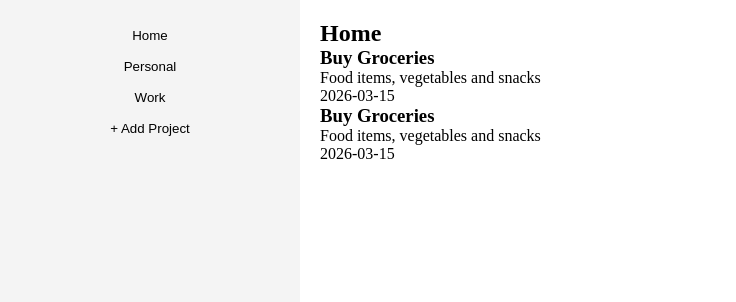
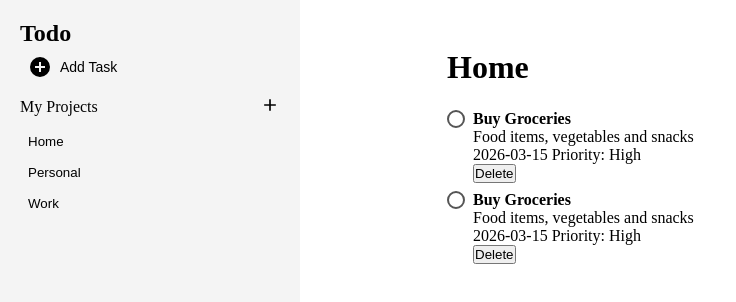
Before and after one commit to wolfieslab/Todo-app, a website built with webpack: page src/index.html in a window 1280 px wide. Shown: the whole page, without its empty margins (0-736 px from the left). Built offline with nearby package versions, Linux system fonts and the light colour scheme.

Commit message:
feat: implement custom checkbox for todos

```diff
--- a/modules/ui.js
+++ b/modules/ui.js
@@ -4,6 +4,30 @@ import todo from "./todo";
 export function renderProjects() {
     const sidebar = document.getElementById("projects");
     sidebar.innerHTML = "";
+
+    const logo = document.createElement("div");
+    logo.classList.add("logo");
+    logo.textContent = "Todo";
+
+    const addTaskBtn = document.createElement("button")
+    addTaskBtn.classList.add("add-task-btn");
+    addTaskBtn.innerHTML = `<svg xmlns="http://www.w3.org/2000/svg" viewBox="0 0 24 24"><title>plus-circle</title><path d="M17,13H13V17H11V13H7V11H11V7H13V11H17M12,2A10,10 0 0,0 2,12A10,10 0 0,0 12,22A10,10 0 0,0 22,12A10,10 0 0,0 12,2Z" /></svg>
+        <span>Add Task</span>`;
+
+    const heading = document.createElement("div");
+    heading.classList.add("heading")
+
+    const headingText = document.createElement("div");
+    headingText.classList.add("heading-text");
+    headingText.textContent = "My Projects";
+
+    const addProjectBtn = document.createElement("button");
+    addProjectBtn.classList.add("add-project-btn");
+    addProjectBtn.innerHTML = `
+        <svg xmlns="http://www.w3.org/2000/svg" viewBox="0 0 24 24"><title>plus</title><path d="M19,13H13V19H11V13H5V11H11V5H13V11H19V13Z" /></svg>`;
+    heading.append(headingText, addProjectBtn);
+
+    sidebar.append(logo, addTaskBtn, heading);
 
     getProjects().forEach((project, index) => {
         const btn = document.createElement("button");
@@ -12,12 +36,6 @@ export function renderProjects() {
 
         sidebar.appendChild(btn);
     });
-
-    const addProjectBtn = document.createElement("button");
-    addProjectBtn.textContent = "+ Add Project";
-    addProjectBtn.classList.add("add-project-btn");
-
-    sidebar.appendChild(addProjectBtn);
 }
 
 export function renderTodos(project) {
@@ -25,21 +43,44 @@ export function renderTodos(project) {
     list.innerHTML = "";
 
     const heading = document.createElement("h2");
-    heading.classList.add("heading");
+    heading.classList.add("title");
     heading.textContent = project.name;
 
     list.appendChild(heading);
 
-    project.getTodos().forEach((todo, index) => {
-        const item = document.createElement("div");
-        item.classList.add("todo");
-
-        item.innerHTML =
-        `
-            <h3>${todo.getData().title}</h3>
-            <p>${todo.getData().description}</p>
-            <p><span>${todo.getData().dueDate}</span></p>
-        `;
+    project.getTodos().forEach(todo => {
+        const item = createTodoElement(todo);
         list.appendChild(item);
     });
 }
+
+function createTodoElement(todo) {
+    const todoDiv = document.createElement("div");
+    todoDiv.classList.add("todo");
+
+    const todoCheckbox = document.createElement("label");
+    todoCheckbox.classList.add("todo-checkbox");
+
+    todoCheckbox.innerHTML = `
+            <input type="checkbox">
+            <span class="checkmark">
+                <svg class="icon" xmlns="http://www.w3.org/2000/svg" viewBox="0 0 24 24"><title>check</title><path d="M21,7L9,19L3.5,13.5L4.91,12.09L9,16.17L19.59,5.59L21,7Z" /></svg>
+            </span>
+        `;
+
+    const todoDetails = document.createElement("div");
+    todoDetails.classList.add("todo-details");
+
+    todoDetails.innerHTML = `
+        <h4>${todo.getData().title}</h4>
+        <p>${todo.getData().description}</p>
+        <p>
+            <span>${todo.getData().dueDate}</span>
+            <span>Priority: ${todo.getData().priority}</span>
+        </p>
+        <button class="delete-todo-btn">Delete</button>
+    `;
+
+    todoDiv.append(todoCheckbox, todoDetails);
+    return todoDiv;
+}
--- a/src/styles.css
+++ b/src/styles.css
@@ -19,17 +19,99 @@
     padding: 20px;
 }
 
-#todos {
-    padding: 20px;
-}
-
 #projects button {
     border: none;
     background: transparent;
-    width: 100%;
-    padding: 8px 0;
+    text-align: start;
+    padding: 8px;
 }
 
 #projects button:hover {
     background-color: rgba(0, 0, 0, 0.1);
 }
+
+#todos {
+    padding: 5% 15%;
+}
+
+div.logo {
+    font-size: 24px;
+    font-weight: bold;
+}
+
+#projects .heading {
+    display: flex;
+    justify-content: space-between;
+    align-items: center;
+    padding: 8px 0;
+}
+
+.add-task-btn svg {
+    width: 24px;
+    height: 24px;
+    padding: 0;
+}
+
+button.add-task-btn {
+    display: flex;
+    align-items: center;
+    gap: 8px;
+    font-size: 14px;
+}
+
+#projects .heading .add-project-btn {
+    padding: 0;
+}
+
+.add-project-btn svg {
+    width: 20px;
+    height: 20px;
+}
+
+#todos .title {
+    font-size: 32px;
+    margin-bottom: 24px;
+}
+
+.todo {
+    display: flex;
+    gap: 8px;
+    margin-bottom: 8px;
+}
+
+.todo-checkbox {
+    display: inline-block;
+    position: relative;
+    width: 18px;
+    height: 18px;
+    cursor: pointer;
+}
+
+.todo-checkbox input {
+    opacity: 0;
+    position: absolute;
+}
+
+.checkmark {
+    width: 18px;
+    height: 18px;
+    border: 2px solid #555;
+    border-radius: 50%;
+    display: inline-block;
+}
+
+.checkmark .icon {
+    width: 14px;
+    height: 14px;
+    opacity: 0;
+}
+
+.todo-checkbox input:checked + .checkmark {
+    background-color: rgba(76, 175, 80, 0.1);
+    border-color: #4caf50;
+}
+
+.todo-checkbox input:checked + .checkmark .icon {
+    opacity: 1;
+    fill: #4caf50;
+}
```
